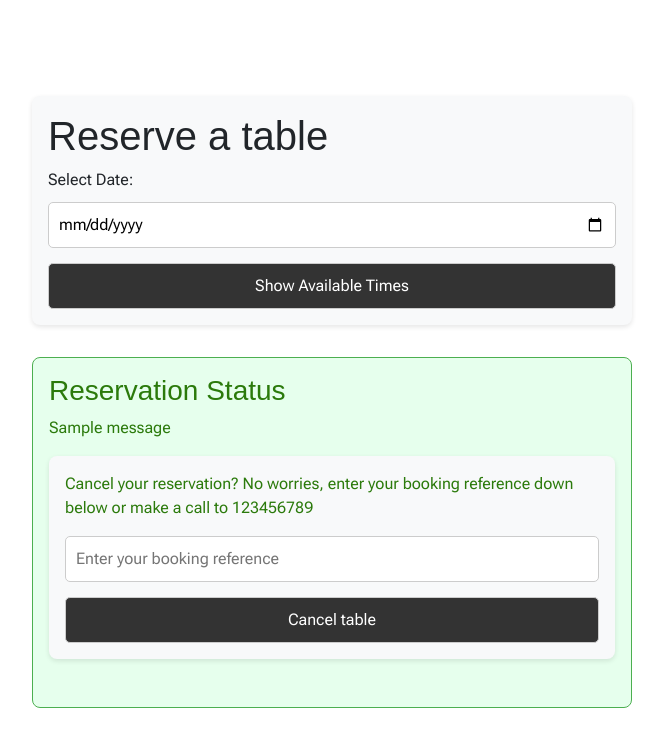
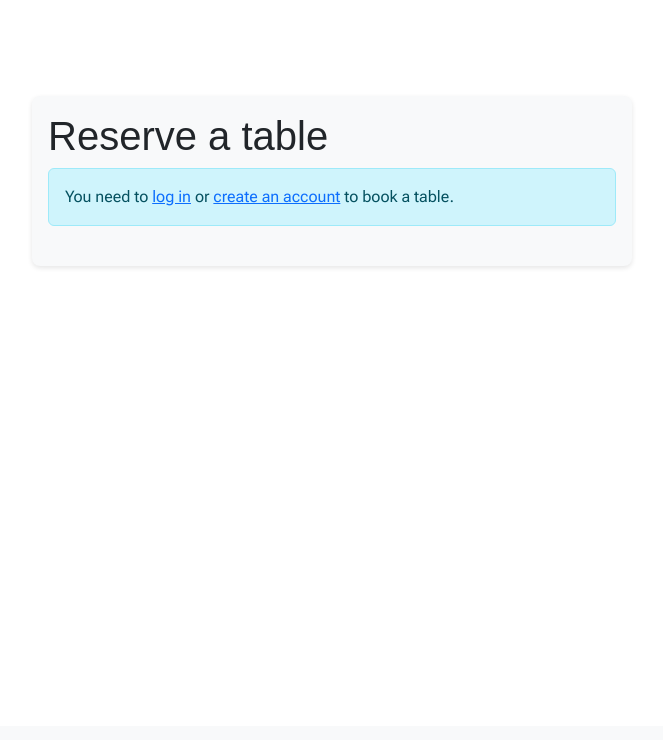
Before and after one commit to Blommis/kalles_restaurant, a Django app: page /reservations/reservations/ in a window 1280 px wide. Shown: the part 74-814 px from the top of the page, without its empty margins (308-971 px from the left). After the commit the page ends 341 px from the top, so only its background shows below. Run offline with Django 4.2, Linux system fonts and the light colour scheme; tables that the repository leaves empty hold one stand-in row (values such as "Sample post"); one stand-in notice (Sample message) is shown; some libraries are stand-ins or nearby versions; some web fonts are replaced.

Commit message:
Restrict booking form and status messages to authenticated users in template

```diff
--- a/booking/templates/booking/reservation_list.html
+++ b/booking/templates/booking/reservation_list.html
@@ -7,13 +7,21 @@
 
 <form method="get" action="{% url 'booking:reservation_list' %}" id="reserve-form">
     <h1>Reserve a table</h1>
+
+   {% if user.is_authenticated %}
       <label for="date">Select Date:</label>
       <input type="date" name="date" id="date" value="{{ date }}" min="{{ today }}" required>
       <button type="submit">Show Available Times</button>
   </form>
+{% else %}
+  <div class="alert alert-info mb-4">
+    You need to <a href="{% url 'account_login' %}">log in</a> or
+    <a href="{% url 'account_signup' %}">create an account</a> to book a table.
+  </div>
+{% endif %}
 
 {% if reservations %}
-
+  {% if user.is_authenticated %}
     <form method="post" action="{% url 'booking:make_booking' %}">
         <h2>Available Times for {{ selected_date }}:</h2>
         {% csrf_token %}
@@ -25,30 +33,24 @@
     <input type="number" name="guests" min="1" max="10" placeholder="Number of Guests" required>
     <button type="submit">Book Now</button>
     </form>
+  {% else %}
+    <p>Please <a href="{% url 'account_login' %}">log in</a> or <a href="{% url 'account_signup' %}">create an account</a> to book.</p>
+  {% endif %}
 {% endif %}
 
+{% if user.is_authenticated %}
  {% if messages %}
   <div class="reservation-message">
-    {% if messages %}
       <h3>Reservation Status</h3>
-    {% else %}
-
+      {% for message in messages %}
+        {% if "booking" in message.tags %}
+          <div class="alert alert-{{ message.tags }}">
+            {{ message|safe }}
+          </div>
         {% endif %}
-
-    <p class="messages">
-      {% for message in messages %}
-      <span {% if message.tags %}class="{{ message.tags }}"{% endif %}>{{ message }}</span><br>
       {% endfor %}
-    </p>
-
-    <!-- Cancel reservation form -->
-    <form action="{% url 'booking:cancel_reservation' %}" method="POST">
-        <p>Cancel your reservation? No worries, enter your booking reference down below  or make a call to 123456789 </p>
-      {% csrf_token %}
-      <input type="text" name="booking_code" placeholder="Enter your booking reference" required>
-      <button type="submit">Cancel table</button>
-    </form>
   </div>
+  {% endif %}
   {% endif %}
 
 
```
Lines whose indentation alone changed are shown as unchanged.
